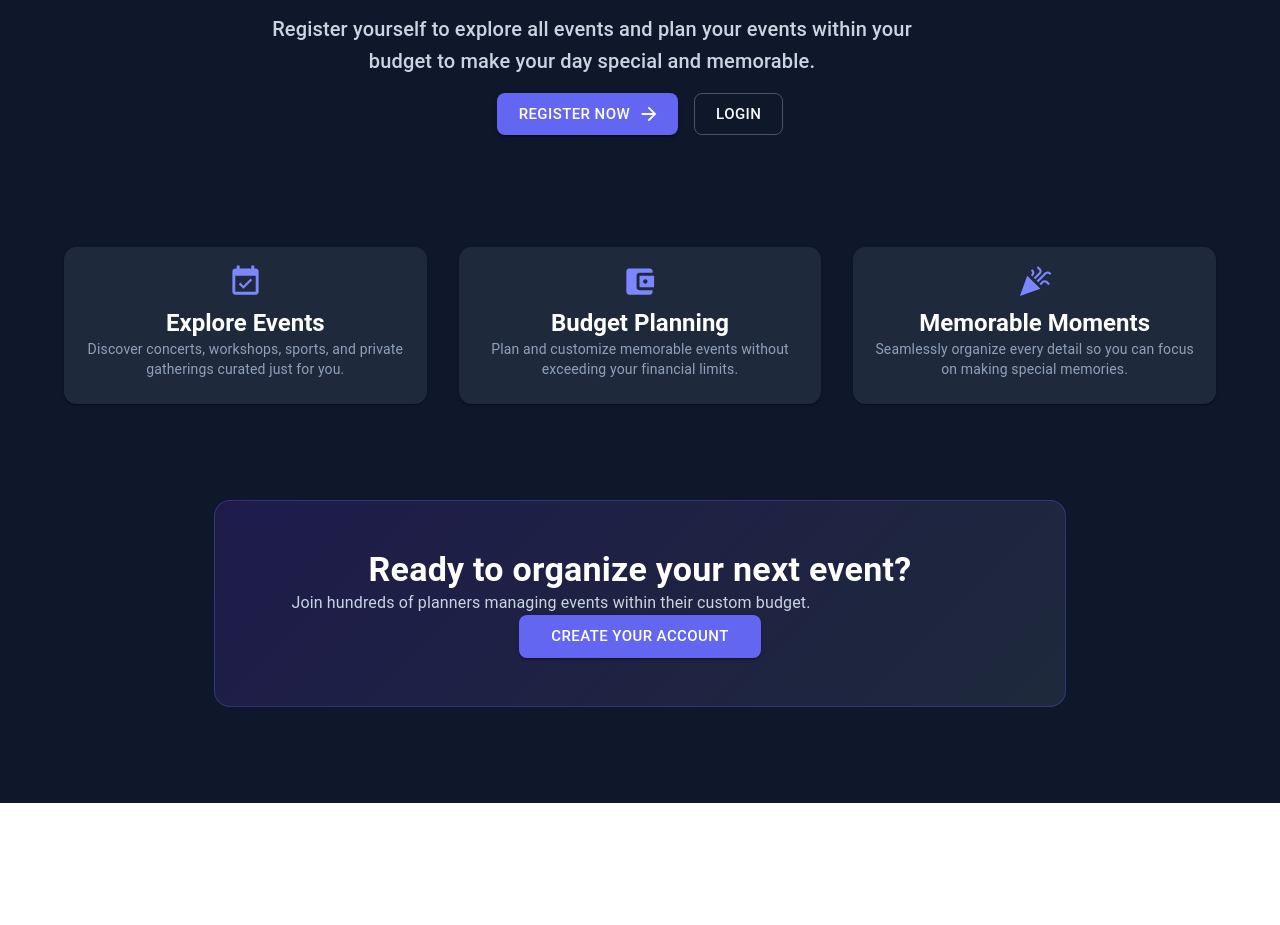
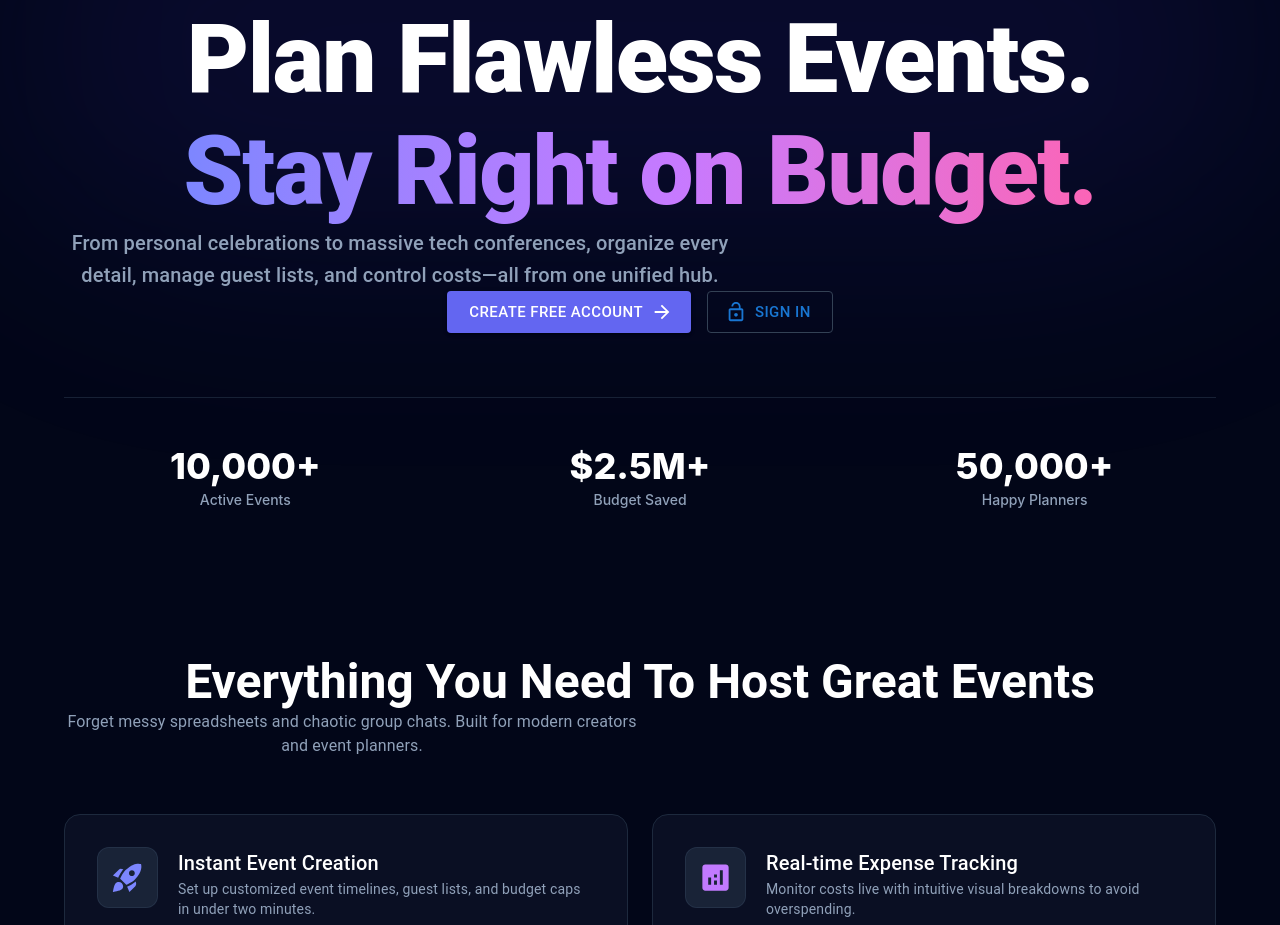
Before and after one commit to Events-Planner/Events-Planner-Web-UI, a React (Vite) app: page / in a window 1280 px wide. Before the commit this address led to /Home. Shown: the part 147-1072 px from the top of the page. Before the commit the page ends 950 px from the top, so only its background shows below. Built offline with nearby package versions, Linux system fonts and the light colour scheme; the HTML template or start-up script is replaced by a standard one.

Commit message:
added Landing page, home page

```diff
--- a/src/pages/homePage/HomePage.jsx
+++ b/src/pages/homePage/HomePage.jsx
@@ -1,86 +1,82 @@
 import React from "react";
-import { Link } from "react-router-dom";
-import { Button, Container, Typography, Box, Card, CardContent } from "@mui/material";
-import { EventAvailable, AccountBalanceWallet, Celebration, ArrowForward } from "@mui/icons-material";
+import { useNavigate } from "react-router-dom";
+import { Container, Typography, Box, Card, CardContent, Button } from "@mui/material";
+import { EventAvailable, AccountBalanceWallet, Celebration, Logout } from "@mui/icons-material";
 
 const HomePage = () => {
+  const navigate = useNavigate();
+
+  const handleLogout = () => {
+    // Clear user token and session state
+    localStorage.removeItem("token");
+    // Redirect to Landing Page (root route)
+    navigate("/");
+  };
+
   const features = [
     {
-      icon: <EventAvailable fontSize="large" className="text-indigo-400 mb-2" />,
+      icon: <EventAvailable fontSize="large" className="text-indigo-400 mb-3" />,
       title: "Explore Events",
       description: "Discover concerts, workshops, sports, and private gatherings curated just for you."
     },
     {
-      icon: <AccountBalanceWallet fontSize="large" className="text-indigo-400 mb-2" />,
+      icon: <AccountBalanceWallet fontSize="large" className="text-indigo-400 mb-3" />,
       title: "Budget Planning",
       description: "Plan and customize memorable events without exceeding your financial limits."
     },
     {
-      icon: <Celebration fontSize="large" className="text-indigo-400 mb-2" />,
+      icon: <Celebration fontSize="large" className="text-indigo-400 mb-3" />,
       title: "Memorable Moments",
       description: "Seamlessly organize every detail so you can focus on making special memories."
     }
   ];
 
   return (
-    <div className="min-h-screen bg-slate-900 text-slate-100 py-12 px-4 sm:px-6 lg:px-8">
+    <div className="min-h-screen bg-slate-900 text-slate-100 flex flex-col">
+      {/* Top Navbar with Logout Button */}
+      <nav className="w-full bg-slate-800/80 backdrop-blur border-b border-slate-700/80 px-6 py-4 flex items-center justify-between sticky top-0 z-50">
+        <Typography variant="h6" className="font-bold text-white flex items-center gap-2" sx={{ fontWeight: 700 }}>
+          <span className="text-indigo-400">Events</span> Planner
+        </Typography>
+
+        <Button
+          onClick={handleLogout}
+          variant="outlined"
+          color="error"
+          startIcon={<Logout />}
+          className="border-red-500/50 text-red-400 hover:bg-red-500/10 font-semibold rounded-lg"
+          sx={{ borderColor: "rgba(239, 68, 68, 0.5)", color: "#f87171" }}
+        >
+          Logout
+        </Button>
+      </nav>
+
+      {/* Main Page Content */}
+      <div className="py-12 px-4 sm:px-6 lg:px-8 flex-grow">
         {/* Hero Section */}
-      <Container maxWidth="lg" className="pt-10 pb-16 text-center">
-        <Box className="max-w-3xl mx-auto space-y-6">
+        <Container maxWidth="lg" className="pt-6 pb-16 text-center">
+          <Box className="max-w-3xl mx-auto flex flex-col items-center">
             <Typography
               variant="h2"
               component="h1"
-            className="font-extrabold tracking-tight text-white text-4xl sm:text-6xl"
-            sx={{ fontWeight: 800 }}
+              className="text-white text-4xl sm:text-6xl mb-6"
+              sx={{ fontWeight: 800, tracking: '-0.025em' }}
             >
               Welcome to <span className="text-indigo-400">Events Planner</span>
             </Typography>
 
             <Typography
-            variant="h6"
-            className="text-slate-300 text-lg sm:text-xl font-normal leading-relaxed max-w-2xl mx-auto"
+              variant="body1"
+              className="text-slate-300 text-lg sm:text-xl font-normal leading-relaxed text-center max-w-2xl"
+              sx={{ textAlign: 'center' }}
             >
-            Register yourself to explore all events and plan your events within your budget to make your day special and memorable.
+              Explore all available events and plan your custom budget to make your special days memorable.
             </Typography>
-
-          <Box className="flex flex-col sm:flex-row justify-center gap-4 pt-4">
-            <Button
-              variant="contained"
-              size="large"
-              component={Link}
-              to="/register"
-              endIcon={<ArrowForward />}
-              className="px-8 py-3 text-lg font-semibold"
-              sx={{
-                backgroundColor: '#6366f1',
-                '&:hover': { backgroundColor: '#4f46e5' },
-                borderRadius: '8px'
-              }}
-            >
-              Register Now
-            </Button>
-
-            <Button
-              variant="outlined"
-              size="large"
-              component={Link}
-              to="/login"
-              className="px-8 py-3 text-lg font-semibold"
-              sx={{
-                borderColor: '#475569',
-                color: '#f8fafc',
-                '&:hover': { borderColor: '#818cf8', backgroundColor: 'rgba(99, 102, 241, 0.08)' },
-                borderRadius: '8px'
-              }}
-            >
-              Login
-            </Button>
-          </Box>
           </Box>
         </Container>
 
         {/* Feature Section */}
-      <Container maxWidth="lg" className="py-12">
+        <Container maxWidth="lg" className="py-8">
           <div className="grid grid-cols-1 md:grid-cols-3 gap-8">
             {features.map((feature, index) => (
               <Card
@@ -88,12 +84,12 @@ const HomePage = () => {
                 className="border border-slate-800 transition-all hover:border-indigo-500/50 hover:shadow-xl hover:-translate-y-1"
                 sx={{ backgroundColor: '#1e293b', color: '#ffffff', borderRadius: '12px' }}
               >
-              <CardContent className="p-6 text-center flex flex-col items-center">
+                <CardContent className="p-6 text-center flex flex-col items-center justify-center">
                   {feature.icon}
-                <Typography variant="h5" component="h3" className="font-bold text-white mb-2" sx={{ fontWeight: 700 }}>
+                  <Typography variant="h5" component="h3" className="text-white mb-2" sx={{ fontWeight: 700 }}>
                     {feature.title}
                   </Typography>
-                <Typography variant="body2" className="text-slate-400 leading-relaxed">
+                  <Typography variant="body2" className="text-slate-400 leading-relaxed text-center">
                     {feature.description}
                   </Typography>
                 </CardContent>
@@ -103,33 +99,20 @@ const HomePage = () => {
         </Container>
 
         {/* Call to Action Banner */}
-      <Container maxWidth="md" className="py-12">
+        <Container maxWidth="md" className="py-8">
           <Box
-          className="p-8 sm:p-12 text-center rounded-2xl border border-indigo-500/30"
+            className="p-8 sm:p-12 text-center rounded-2xl border border-indigo-500/30 flex flex-col items-center justify-center"
             sx={{ background: 'linear-gradient(135deg, #1e1b4b 0%, #1e293b 100%)' }}
           >
-          <Typography variant="h4" className="font-bold text-white mb-4" sx={{ fontWeight: 700 }}>
+            <Typography variant="h4" className="text-white mb-3" sx={{ fontWeight: 700 }}>
               Ready to organize your next event?
             </Typography>
-          <Typography variant="body1" className="text-slate-300 mb-6 max-w-xl mx-auto">
+            <Typography variant="body1" className="text-slate-300 text-center max-w-xl mx-auto" sx={{ textAlign: 'center' }}>
               Join hundreds of planners managing events within their custom budget.
             </Typography>
-          <Button
-            variant="contained"
-            size="large"
-            component={Link}
-            to="/register"
-            sx={{
-              backgroundColor: '#6366f1',
-              '&:hover': { backgroundColor: '#4f46e5' },
-              borderRadius: '8px',
-              paddingX: '2rem'
-            }}
-          >
-            Create Your Account
-          </Button>
           </Box>
         </Container>
+      </div>
     </div>
   );
 };
--- /dev/null
+++ b/src/pages/landingPage/LandingPage.jsx
@@ -0,0 +1,170 @@
+import React from "react";
+import { Link } from "react-router-dom";
+import { Button, Container, Typography, Box, Grid } from "@mui/material";
+import {
+  RocketLaunch,
+  Security,
+  Analytics,
+  ConfirmationNumber,
+  ArrowForward,
+  LockOpen
+} from "@mui/icons-material";
+
+const LandingPage = () => {
+  const stats = [
+    { label: "Active Events", value: "10,000+" },
+    { label: "Budget Saved", value: "$2.5M+" },
+    { label: "Happy Planners", value: "50,000+" }
+  ];
+
+  const highlights = [
+    {
+      icon: <RocketLaunch fontSize="large" className="text-indigo-400" />,
+      title: "Instant Event Creation",
+      description: "Set up customized event timelines, guest lists, and budget caps in under two minutes."
+    },
+    {
+      icon: <Analytics fontSize="large" className="text-purple-400" />,
+      title: "Real-time Expense Tracking",
+      description: "Monitor costs live with intuitive visual breakdowns to avoid overspending."
+    },
+    {
+      icon: <ConfirmationNumber fontSize="large" className="text-pink-400" />,
+      title: "Seamless Ticketing",
+      description: "Manage registrations, access control, and attendee details effortlessly."
+    },
+    {
+      icon: <Security fontSize="large" className="text-emerald-400" />,
+      title: "Encrypted & Secure",
+      description: "Your financial data and user details are protected with bank-grade security."
+    }
+  ];
+
+  return (
+    <div className="min-h-screen bg-slate-950 text-slate-100 overflow-hidden">
+      {/* Decorative Gradient Background Blur */}
+      <div className="absolute top-0 left-1/2 -translate-x-1/2 w-full max-w-7xl h-96 bg-indigo-600/10 blur-[120px] pointer-events-none rounded-full" />
+
+      {/* Hero Section */}
+      <Container maxWidth="lg" className="pt-20 pb-16 relative z-10 text-center">
+        <Box className="inline-flex items-center gap-2 px-4 py-2 rounded-full bg-indigo-500/10 border border-indigo-500/20 text-indigo-300 text-sm font-medium mb-8">
+          <span>✨ Streamline Your Event Planning</span>
+        </Box>
+
+        <Typography
+          variant="h1"
+          className="text-4xl sm:text-6xl md:text-7xl font-extrabold tracking-tight text-white mb-6 leading-tight"
+          sx={{ fontWeight: 800 }}
+        >
+          Plan Flawless Events. <br />
+          <span className="bg-gradient-to-r from-indigo-400 via-purple-400 to-pink-400 bg-clip-text text-transparent">
+            Stay Right on Budget.
+          </span>
+        </Typography>
+
+        <Typography
+          variant="h6"
+          className="text-slate-400 text-lg sm:text-xl font-normal max-w-2xl mx-auto mb-10 leading-relaxed"
+        >
+          From personal celebrations to massive tech conferences, organize every detail, manage guest lists, and control costs—all from one unified hub.
+        </Typography>
+
+        {/* Hero Call To Action Buttons */}
+        <Box className="flex flex-col sm:flex-row gap-4 justify-center items-center">
+          <Button
+            component={Link}
+            to="/Register"
+            variant="contained"
+            size="large"
+            endIcon={<ArrowForward />}
+            className="w-full sm:w-auto px-8 py-4 text-lg font-bold rounded-xl shadow-lg shadow-indigo-500/25"
+            sx={{ backgroundColor: "#6366f1", "&:hover": { backgroundColor: "#4f46e5" } }}
+          >
+            Create Free Account
+          </Button>
+
+          <Button
+            component={Link}
+            to="/Login"
+            variant="outlined"
+            size="large"
+            startIcon={<LockOpen />}
+            className="w-full sm:w-auto px-8 py-4 text-lg font-semibold rounded-xl border-slate-700 text-slate-200 hover:border-indigo-400 hover:bg-slate-800/50"
+            sx={{ borderColor: "#334155" }}
+          >
+            Sign In
+          </Button>
+        </Box>
+
+        {/* Social Proof / Stats Strip */}
+        <Box className="mt-16 pt-12 border-t border-slate-800/80 grid grid-cols-1 sm:grid-cols-3 gap-8">
+          {stats.map((stat, idx) => (
+            <div key={idx} className="flex flex-col items-center">
+              <span className="text-3xl sm:text-4xl font-extrabold text-white">{stat.value}</span>
+              <span className="text-sm text-slate-400 mt-1 font-medium">{stat.label}</span>
+            </div>
+          ))}
+        </Box>
+      </Container>
+
+      {/* Feature Section Grid */}
+      <Container maxWidth="lg" className="py-20 relative z-10">
+        <Box className="text-center mb-14">
+          <Typography variant="h3" className="text-3xl sm:text-4xl font-bold text-white mb-4" sx={{ fontWeight: 700 }}>
+            Everything You Need To Host Great Events
+          </Typography>
+          <Typography variant="body1" className="text-slate-400 max-w-xl mx-auto">
+            Forget messy spreadsheets and chaotic group chats. Built for modern creators and event planners.
+          </Typography>
+        </Box>
+
+        <div className="grid grid-cols-1 md:grid-cols-2 gap-6">
+          {highlights.map((item, index) => (
+            <div
+              key={index}
+              className="p-8 rounded-2xl bg-slate-900/60 border border-slate-800 hover:border-slate-700 transition-all flex gap-5 items-start"
+            >
+              <div className="p-3 rounded-xl bg-slate-800/80 border border-slate-700/50 shrink-0">
+                {item.icon}
+              </div>
+              <div>
+                <Typography variant="h6" className="text-white font-bold mb-2">
+                  {item.title}
+                </Typography>
+                <Typography variant="body2" className="text-slate-400 leading-relaxed">
+                  {item.description}
+                </Typography>
+              </div>
+            </div>
+          ))}
+        </div>
+      </Container>
+
+      {/* Modern Banner CTA */}
+      <Container maxWidth="lg" className="pb-20">
+        <div className="relative rounded-3xl bg-gradient-to-r from-indigo-900/40 via-purple-900/20 to-slate-900 border border-indigo-500/30 p-10 sm:p-16 text-center overflow-hidden">
+          <div className="relative z-10 max-w-2xl mx-auto flex flex-col items-center">
+            <Typography variant="h3" className="text-3xl sm:text-5xl font-extrabold text-white mb-4" sx={{ fontWeight: 800 }}>
+              Start Planning Your Next Event Today
+            </Typography>
+            <Typography variant="body1" className="text-slate-300 text-lg mb-8">
+              Join thousands of organizers making event management completely stress-free.
+            </Typography>
+            <Button
+              component={Link}
+              to="/Register"
+              variant="contained"
+              size="large"
+              className="px-10 py-3.5 font-bold text-lg rounded-xl"
+              sx={{ backgroundColor: "#6366f1", "&:hover": { backgroundColor: "#4f46e5" } }}
+            >
+              Get Started Now
+            </Button>
+          </div>
+        </div>
+      </Container>
+    </div>
+  );
+};
+
+export default LandingPage;
--- a/src/pages/route/AppRoutes.jsx
+++ b/src/pages/route/AppRoutes.jsx
@@ -1,25 +1,24 @@
 import { Routes, Route, Navigate } from "react-router-dom";
 import Layout from "../layout/Layout";
+import LandingPage from "../landingPage/LandingPage"; // Add this import
 import HomePage from "../homePage/HomePage";
 import RegisterPage from "../loginPage/RegisterPage";
 import LoginPage from "../loginPage/LoginPage";
 
-
 const AppRoutes = () => {
   return (
     <Routes>
-      {/* Main Layout wrapper for all pages */}
       <Route element={<Layout />}>
-        {/* Redirect root path / to /Home */}
-        <Route path="/" element={<Navigate to="/Home" replace />} />
+        {/* Root URL opens the Landing Page with Register/Login actions */}
+        <Route path="/" element={<LandingPage />} />
 
-        {/* Child Pages */}
+        {/* Post-login / Dashboard route */}
         <Route path="/Home" element={<HomePage />} />
         <Route path="/Register" element={<RegisterPage />} />
         <Route path="/Login" element={<LoginPage />} />
 
-        {/* Fallback route */}
-        <Route path="*" element={<Navigate to="/Home" replace />} />
+        {/* Fallback */}
+        <Route path="*" element={<Navigate to="/" replace />} />
       </Route>
     </Routes>
   );
```
Also changed, not shown: src/pages/loginPage/LoginPage.jsx (+21 -4 lines). Lines whose indentation alone changed are shown as unchanged.
